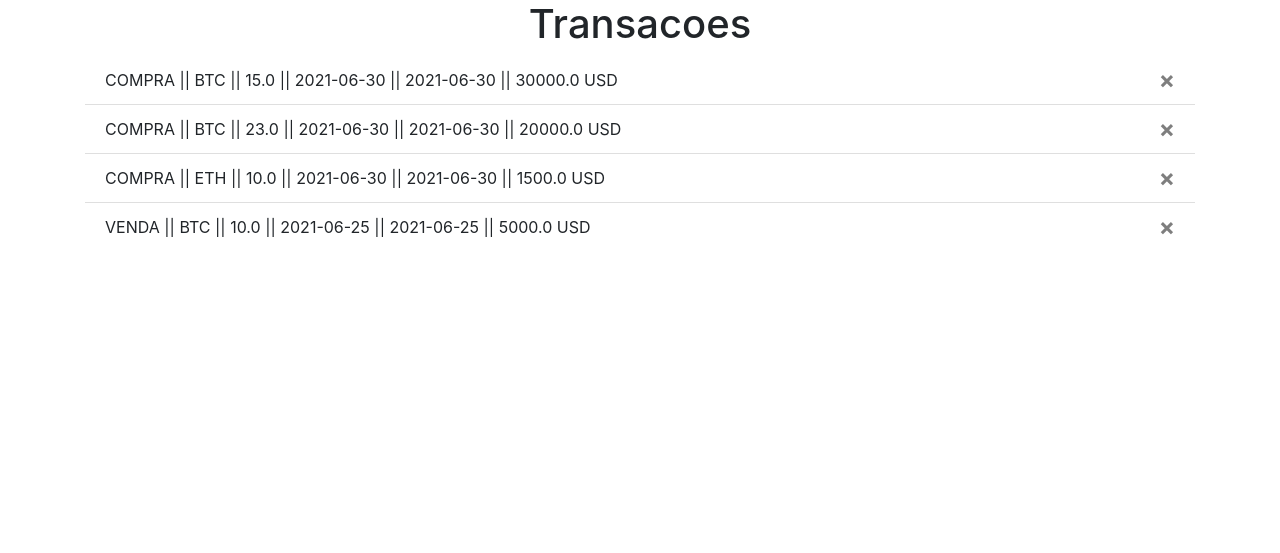
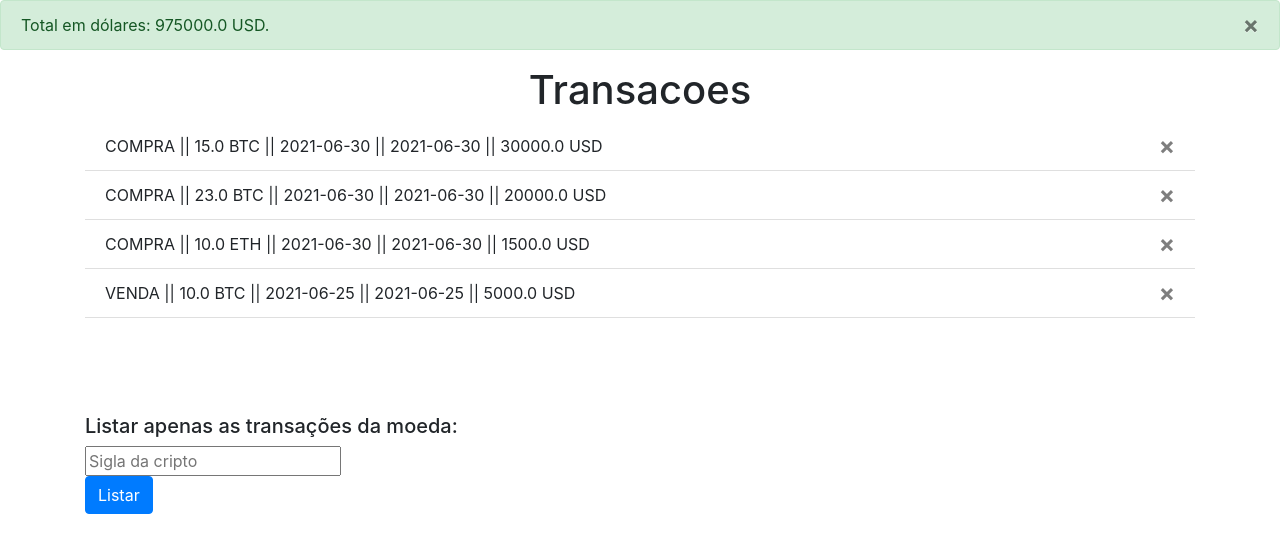
Before and after one commit to ruannyury/cryptocurrency, a Flask app: page / in a window 1280 px wide. Shown: the part 56-609 px from the top of the page. Run offline with Flask 2, Linux system fonts and the light colour scheme; a user stored in the database is signed in; data comes from the database, SQL or seed files in the repository; both versions use the stored data as it was after the commit; some libraries are stand-ins or nearby versions.

Commit message:
Versão final.

```diff
--- a/website/models.py
+++ b/website/models.py
@@ -41,7 +41,7 @@ class Transaction(db.Model):
 
     def mostrar(self):
         tipo_maiuscula = self.tipo.upper()
-        transacao_string = f'{tipo_maiuscula} || {self.nome_cripto} || {self.quant} || {self.data} || ' \
+        transacao_string = f'{tipo_maiuscula} || {self.quant} {self.nome_cripto} || {self.data} || ' \
                            f'{self.data} || {self.quotation} USD'
         return transacao_string
 
--- a/website/templates/home.html
+++ b/website/templates/home.html
@@ -13,5 +13,16 @@
     </li>
     {% endfor %}
 </ul>
+<br><br><br><br>
+
+<form method="POST">
+    <h5>Listar apenas as transações da moeda: </h5>
+    <div>
+        <input name="cripto" type="text" id="cripto" placeholder="Sigla da cripto">
+    </div>
+    <div>
+        <button type="submit" class="btn btn-primary">Listar</button>
+    </div>
+</form>
 
 {% endblock %}
--- a/website/views.py
+++ b/website/views.py
@@ -1,7 +1,7 @@
 from flask import Blueprint, render_template, request, flash, jsonify, redirect, url_for
 from flask_login import login_required, current_user
 from sqlalchemy.orm import session, query
-from sqlalchemy import subquery
+from sqlalchemy import desc
 from website.models import User, Cripto, Transaction
 from . import db
 import json
@@ -10,9 +10,60 @@ import cryptocompare
 views = Blueprint('views', __name__)
 
 
-@views.route('/', methods=['GET'])
+def lista_transacoes():
+    # user = Transaction.query.filter_by(user_id=current_user.id).all()
+    transacoes_user = Transaction.query.order_by(Transaction.id.desc()).all()
+    return transacoes_user
+
+
+def total_balance():
+    soma_total = 0
+    for trans in current_user.transactions:
+        balance_day = trans.quotation * trans.quant
+        soma_total += balance_day
+    return soma_total
+
+
+@views.route('/apenascripto', methods=['GET', 'POST'])
+@login_required
+def apenascripto():
+
+    if request.method == 'POST':
+
+        lista_de_siglas_cripto = listar()
+        cripto_form = request.form.get('cripto').upper()
+
+        if cripto_form not in lista_de_siglas_cripto:
+            flash('Essa sigla não existe!')
+            return redirect(url_for('views.home', user=current_user))  # Se não existir, reinicia a página
+        elif request.form.get('voltar'):
+            return redirect(url_for('views.home', user=current_user))
+        else:
+            flash('Listado!')
+            # return redirect(url_for('views.apenascripto', user=current_user, cripto=cripto_form))
+            return render_template('apenascripto.html', user=current_user, cripto=cripto_form)
+    return render_template("apenascripto.html", user=current_user)
+
+
+@views.route('/', methods=['GET', 'POST'])
 @login_required
 def home():
+    total = f'Total em dólares: {total_balance()} USD.'
+    flash(total)
+
+    if request.method == 'POST':
+
+        lista_de_siglas_cripto = listar()
+        cripto_form = request.form.get('cripto').upper()
+
+        if cripto_form not in lista_de_siglas_cripto:
+            flash('Essa sigla não existe!')
+            return redirect(url_for('views.home', user=current_user))  # Se não existir, reinicia a página
+        else:
+            flash('Listado!')
+            # return redirect(url_for('views.apenascripto', cripto=cripto_form, user=current_user))
+            return render_template('apenascripto.html', user=current_user, cripto=cripto_form)
+
     return render_template("home.html", user=current_user)
 
 
@@ -61,6 +112,9 @@ def edit():
                                       quotation=transaction_quotation,
                                       user_id=current_user.id)
 
+        # transactions = new_transaction.order_by(new_transaction.id.desc()).all()
+        # flash(transactions)
+
         db.session.add(new_transaction)
         db.session.commit()
 
```
Also changed, not shown: website/templates/apenascripto.html (added, +34 -0 lines), website/database.db.
